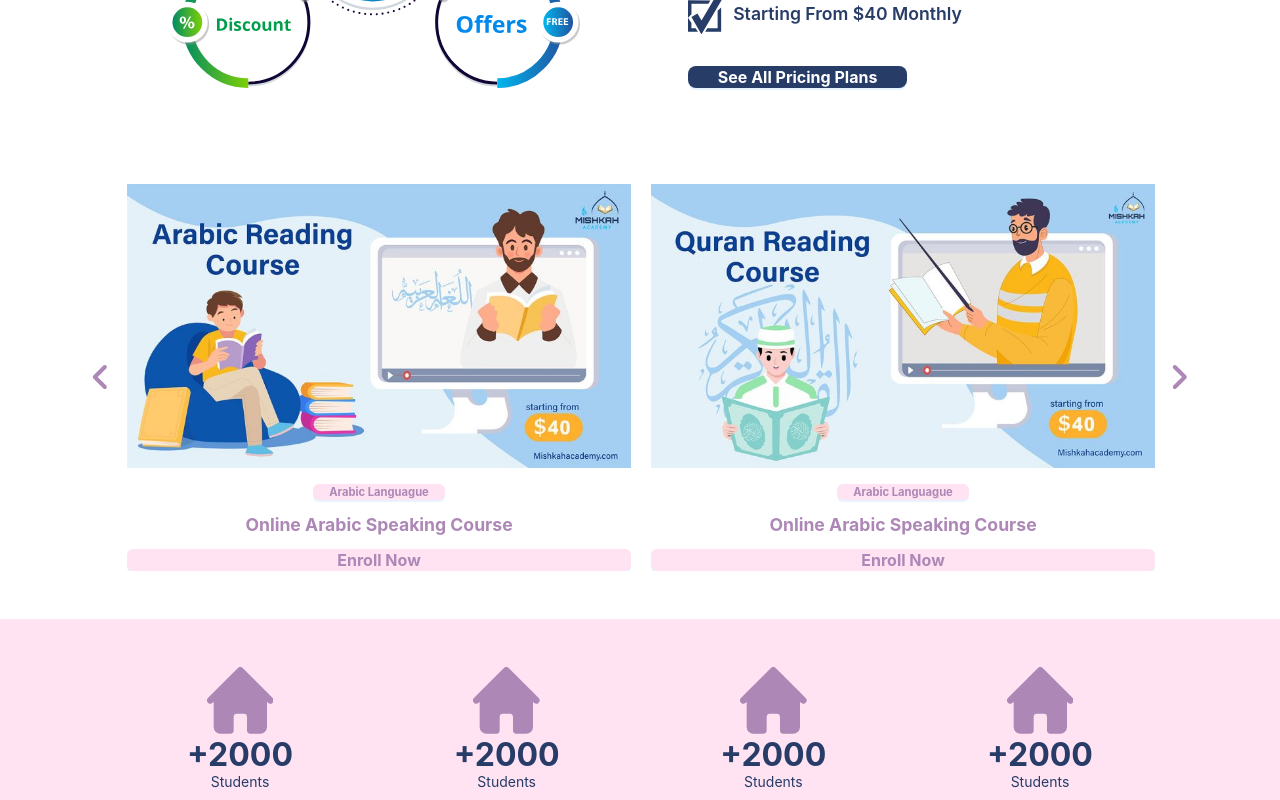
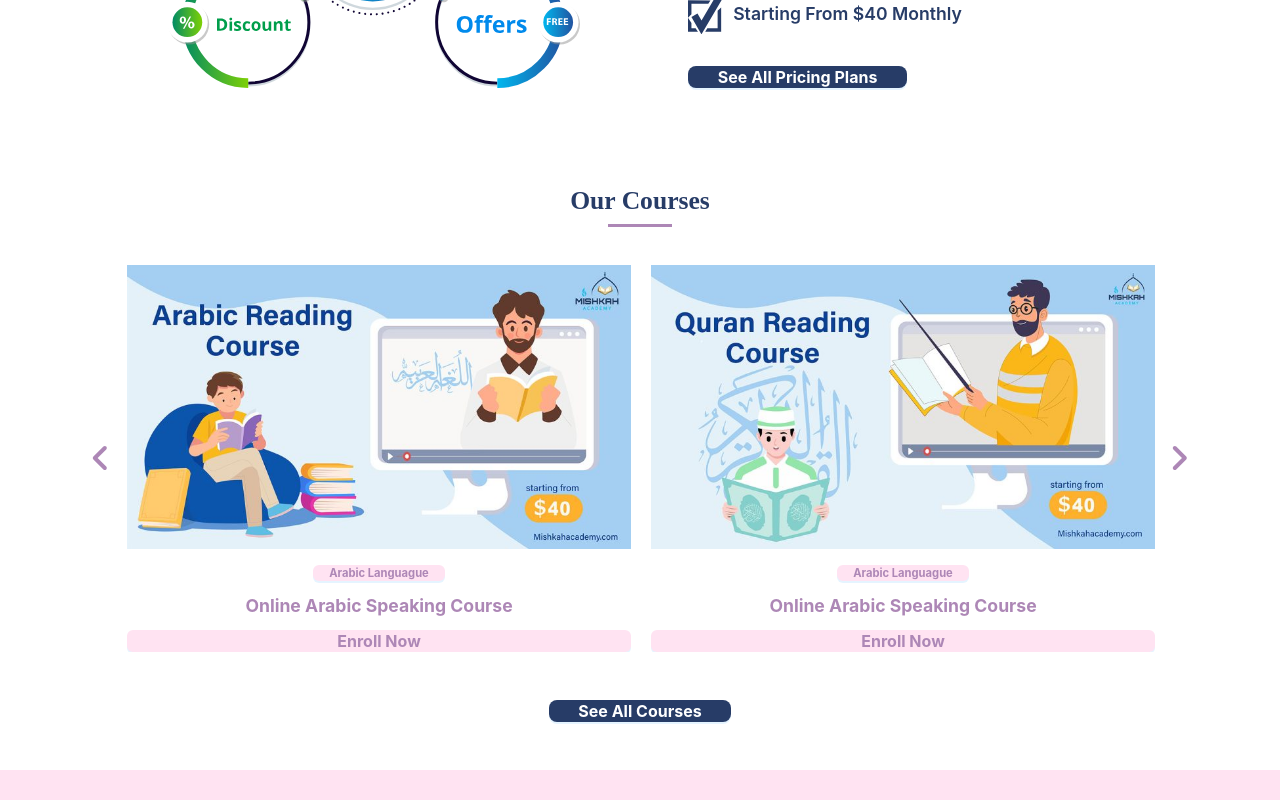
Before and after one commit to Khalid-MK/Al-Roshd, a React (Vite) app: page / in a window 1280 px wide. Shown: the part 2380-3180 px from the top of the page. Built offline with nearby package versions, Linux system fonts and the light colour scheme.

Commit message:
add more courses page items

```diff
--- a/src/pages/Home/Courses/index.module.css
+++ b/src/pages/Home/Courses/index.module.css
@@ -1,3 +1,5 @@
+
+
 .itemContainer {
     cursor: pointer ;
 }
@@ -28,3 +30,31 @@
     font-weight: bold;
 
 }
+
+
+
+
+.header {
+    width: fit-content;
+color: var(--global-color-accent);
+font-size: 1.6rem;
+font-weight: 900;
+line-height: 1.3em;
+text-decoration: none;
+position: relative;
+text-align: center;
+width: 100%;
+
+}
+
+.header:after {
+    content: '';
+    width: 5%;
+    position: absolute;
+    left: 50%;
+    transform: translateX(-50%);
+    top: 120%;
+    border-width: 0 0 0.2rem;
+    border-style: solid;
+    color: var(--primary-color);
+}
--- a/src/pages/Home/Courses/index.tsx
+++ b/src/pages/Home/Courses/index.tsx
@@ -8,6 +8,7 @@
 import car5 from "../../../assets/images/carousel15.jpg";
 import car6 from "../../../assets/images/carousel16.jpg";
 import styles from "./index.module.css";
+import { padding } from "../../../globalVariables";
 
 const Courses = () => {
   const CarouselItems = [
@@ -102,7 +103,17 @@
       </Button>
     </Flex>,
   ];
-  return <CarouselHome CarouselItems={CarouselItems} />;
+  return (
+    <div style={{ padding: `${padding}rem 0` }}>
+      <h1 className={styles.header}>Our Courses</h1>
+      <CarouselHome CarouselItems={CarouselItems} />
+      <Flex justify="center">
+        <Button size="large" type="primary" className={`buttonStyle1`}>
+          {"See All Courses"}
+        </Button>
+      </Flex>
+    </div>
+  );
 };
 
 export default Courses;
```
Also changed, not shown: src/styles/index.css (line endings or trailing spaces).
